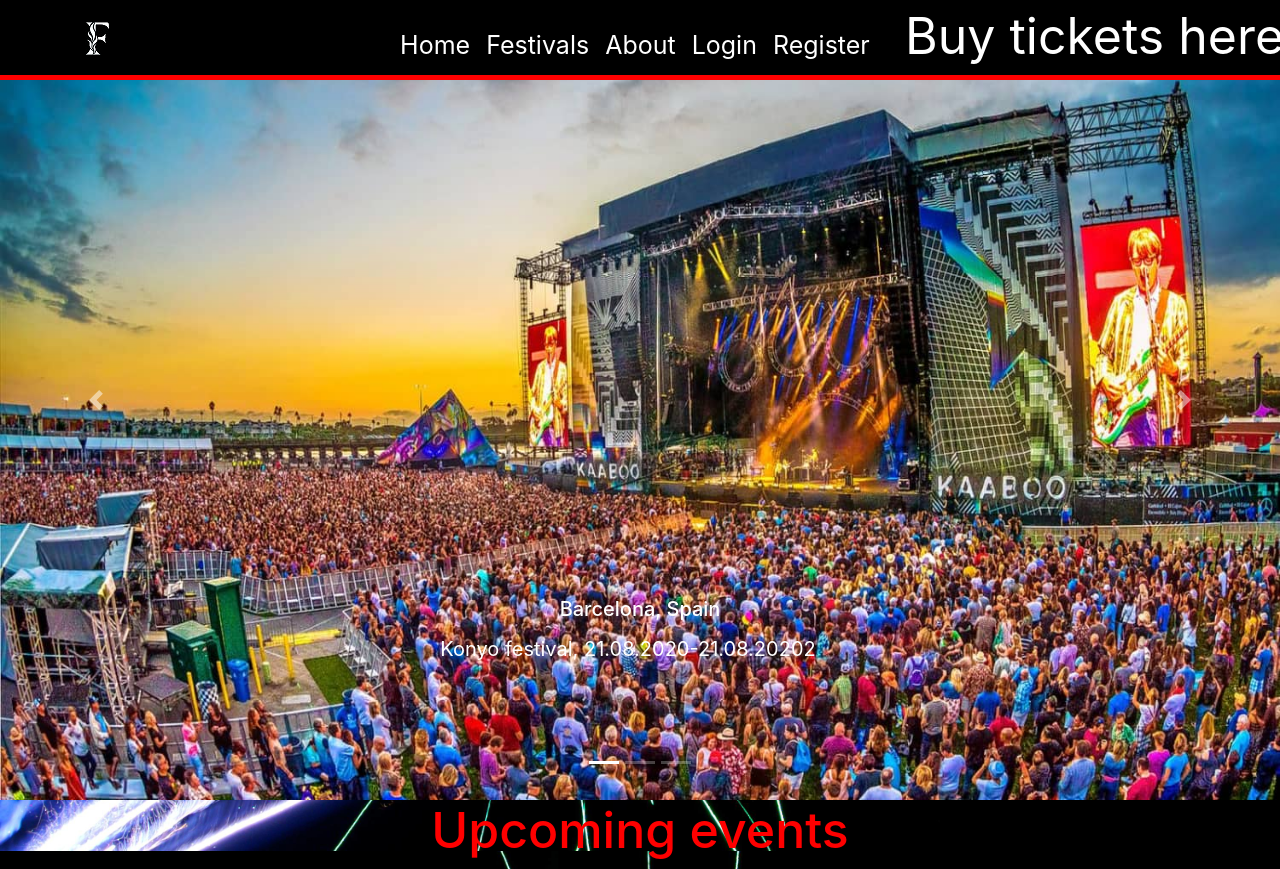
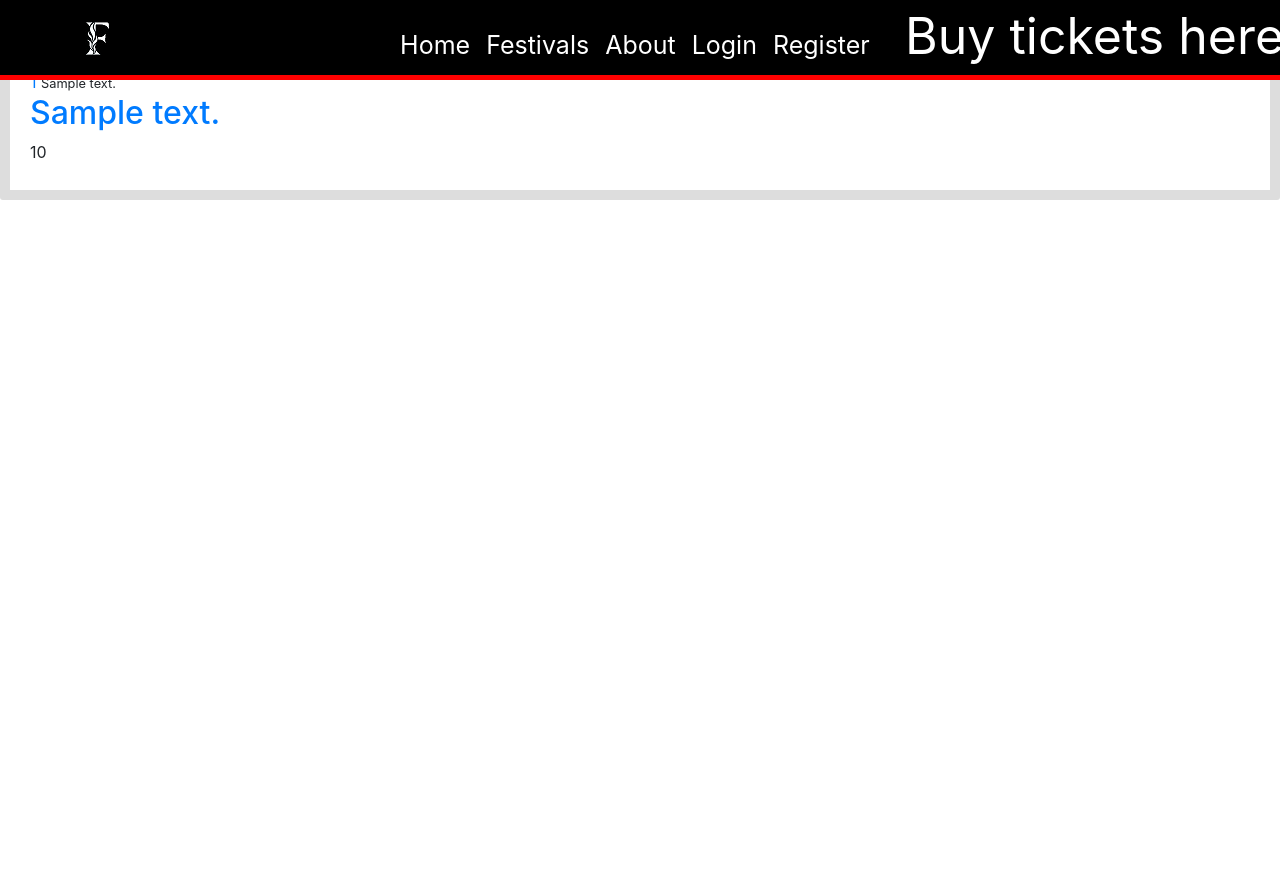
Before and after one commit to x00Pavel/festival-IS, a Flask app: page / in a window 1280 px wide. After the commit the page ends 200 px from the top, so only its background shows below. Run offline with Flask 2, Linux system fonts and the light colour scheme; tables that the repository leaves empty hold one stand-in row (values such as "Sample post"); some libraries are stand-ins or nearby versions.

Commit message:
Bugs fixed

```diff
--- a/requirements.txt
+++ b/requirements.txt
@@ -14,7 +14,6 @@ parso==0.7.1
 pexpect==4.8.0
 pickleshare==0.7.5
 prompt-toolkit==3.0.7
-psycopg2==2.8.6
 ptyprocess==0.6.0
 Pygments==2.6.1
 python-dotenv==0.14.0
@@ -26,3 +25,4 @@ Werkzeug==1.0.1
 Flask-WTF==0.14.3
 email-validator==1.1.1
 phonenumbers==8.12.9
+flask-script==2.0.6
--- a/src/festival_is.py
+++ b/src/festival_is.py
@@ -5,7 +5,6 @@ from flask import Flask
 load_dotenv()
 
 app = Flask(__name__)
-app.config['SECRET_KEY'] = 'sendnudes'
 app.config["SQLALCHEMY_DATABASE_URI"] = os.getenv("DATABASE_URL")
 
 from views import *
--- a/src/templates/home.html
+++ b/src/templates/home.html
@@ -1,68 +1,15 @@
 {% extends "ralaot.html" %}
 {% block content %}
-<body>
-	<!-- <h1 class="upcevents">Upcoming events</h1> -->
-	<!--Slider -->
-	<div id="carouselExampleIndicators" class="carousel slide" data-ride="carousel">
-	<ol class="carousel-indicators">
-	<li data-target="#carouselExampleIndicators" data-slide-to="0" class="active"></li>
-	<li data-target="#carouselExampleIndicators" data-slide-to="1"></li>
-	<li data-target="#carouselExampleIndicators" data-slide-to="2"></li>
-	</ol>
-
-
-	<div class="carousel-inner">
-	<div class="carousel-item active">
-	  <img class="d-block" src="static/f1.jpg" alt="First slide">
-	  <div class="carousel-caption d-md-block">
-	    <h5 class="defoffests">Barcelona, Spain</h5>
-	    <a class="navbar-brand mr-4" href="https://www.ticketmaster.co.uk/Parklife?camefrom=CFC_Festival_Finder&tm_link=festivalfinder">
-	    	<p class="p1">Konyo festival, 21.08.2020-21.08.20202</p>
-		</a>
-	  </div>
+{% for post in posts %}
+<article class="media content-section">
+	<div class="mediaa-body">
+		<div class="araticle-metadata">
+			<a class="mr-s2" href="#">{{ post.fest_id }}</a>
+			<small class="texat-muted">{{ post.description }}</small>
+		</div>
+		<h2><a class="artaicle-title" href="#">{{ post.address }}</a></h2>
+		<p class="articlea-content">{{ post.cost }}</p>
 	</div>
-
-
-	<div class="carousel-item">
-	  <img class="d-block" src="static/f2.jpg" alt="Second slide">
-	  <div class="carousel-caption d-md-block">
-	    <h5 class="defoffests">Baku, Azerbaijan</h5>
-	    <a class="navbar-brand mr-4" href="https://www.ticketmaster.co.uk/neighbourhood-weekender?camefrom=CFC_Festival_Finder&tm_link=festivalfinder">
-	    	<p class="p1">Surgagasur festival, 21.05.2021-27.05.2021</p>
-		</a>
-	  </div>
-	</div>
-	<div class="carousel-item">
-	  <img class="d-block" src="static/f6.jpg" alt="Third slide">
-	  <div class="carousel-caption d-md-block">
-	    <h5 class="defoffests">Praha, Czech Republic</h5>
-	    <a class="navbar-brand mr-4" href="https://vk.com/id152618548">
-	    	<p class="p1">Malahes festival, 12.06.2022-15.06.2022</p>
-		</a>
-	  </div>
-	</div>
-	</div>
-	<a class="carousel-control-prev" href="#carouselExampleIndicators" role="button" data-slide="prev">
-	<span class="carousel-control-prev-icon" aria-hidden="true"></span>
-	<span class="sr-only">Previous</span>
-	</a>
-	<a class="carousel-control-next" href="#carouselExampleIndicators" role="button" data-slide="next">
-	<span class="carousel-control-next-icon" aria-hidden="true"></span>
-	<span class="sr-only">Next</span>
-	</a>
-	</div>
-
-
-
-	<h1 class="upcevents">Upcoming events</h1>
-<style>
-body {
-  background-image: url('static/background.jpg');
-  background-repeat: no-repeat;
-  background-attachment: fixed;
-  background-size: cover;
-}
-</style>
-</body>
-
-{% endblock content  %}
+</article>
+{% endfor %}
+{% endblock content %}
--- a/src/views.py
+++ b/src/views.py
@@ -6,7 +6,15 @@ from forms import *
 
 @app.route("/", methods=["GET", "POST"])
 def home():
-    return render_template("home.html")
+
+    data = Festival.query.all()
+    listofdicts = []
+    for row in data:
+        res = {}
+        for column in row.__table__.columns:
+            res[column.name] = str(getattr(row, column.name))
+        listofdicts.append(res)
+    return render_template("home.html", posts=listofdicts)
 
 
 @app.route("/about")
@@ -18,21 +26,24 @@ def about():
 def festivals():
     return render_template("festivals.html", title="Festivals")
 
+
 @app.route("/register", methods=["GET", "POST"])
 def register():
-    option = request.form.getlist('options')
+    option = request.form.getlist("options")
     form = RegistrationForm()
     if form.validate_on_submit():
-        flash(f'Account created for {form.username.data}!', 'success')
-        return redirect(url_for('home'))
+        flash(f"Account created for {form.username.data}!", "success")
+        return redirect(url_for("home"))
     return render_template("register.html", title="Registration", form=form)
+
+
 @app.route("/login", methods=["GET", "POST"])
 def login():
     form = LoginForm()
     if form.validate_on_submit():
-        if form.email.data == 'admin@blog.com' and form.password.data == '1111':
-            flash('You have been logged in!', 'success')
-            return redirect(url_for('home'))
+        if form.email.data == "admin@blog.com" and form.password.data == "1111":
+            flash("You have been logged in!", "success")
+            return redirect(url_for("home"))
         else:
-            flash('Log in failed! Check email and password', 'danger')
+            flash("Log in failed! Check email and password", "danger")
     return render_template("login.html", title="Login", form=form)
```
